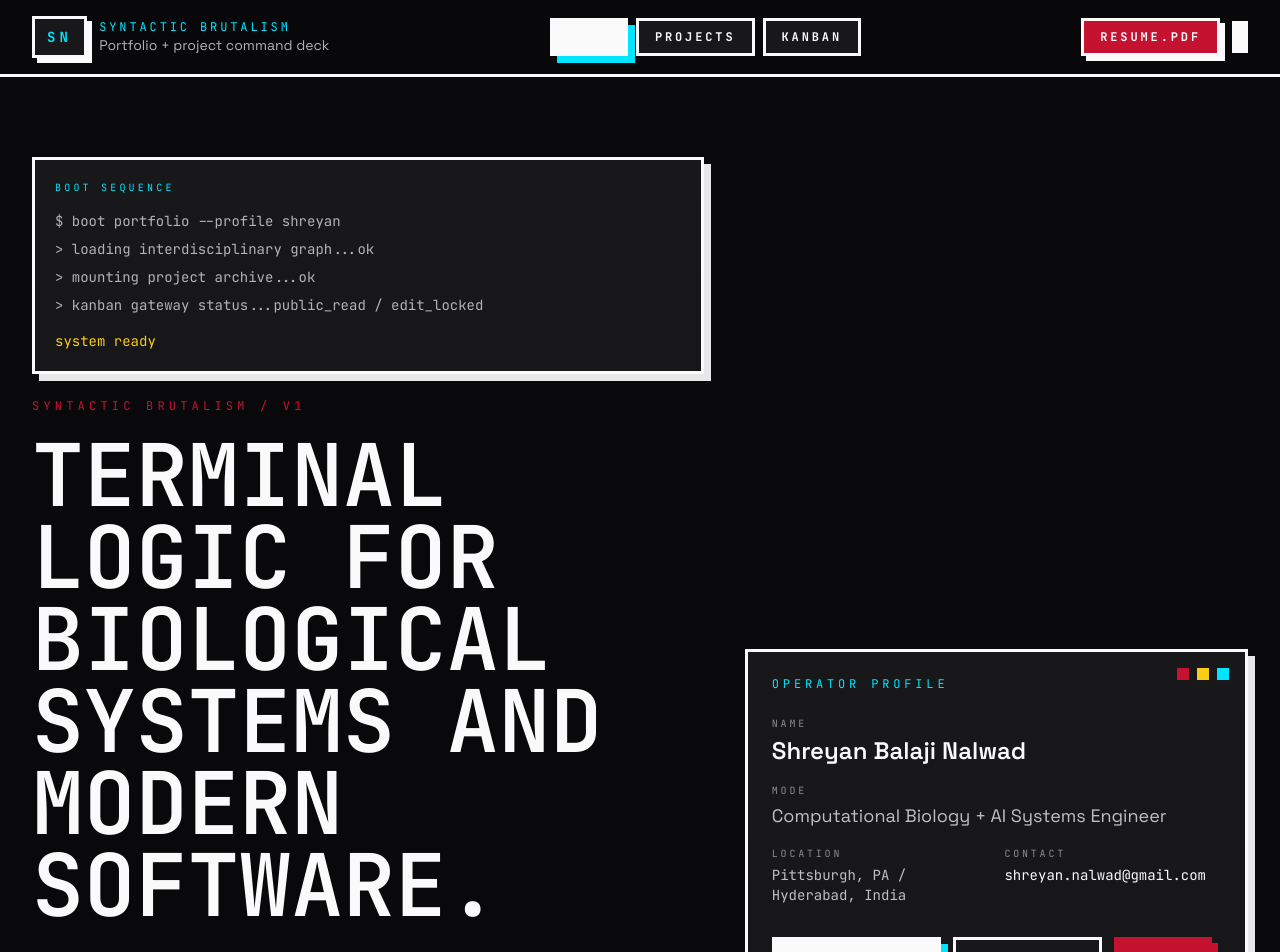
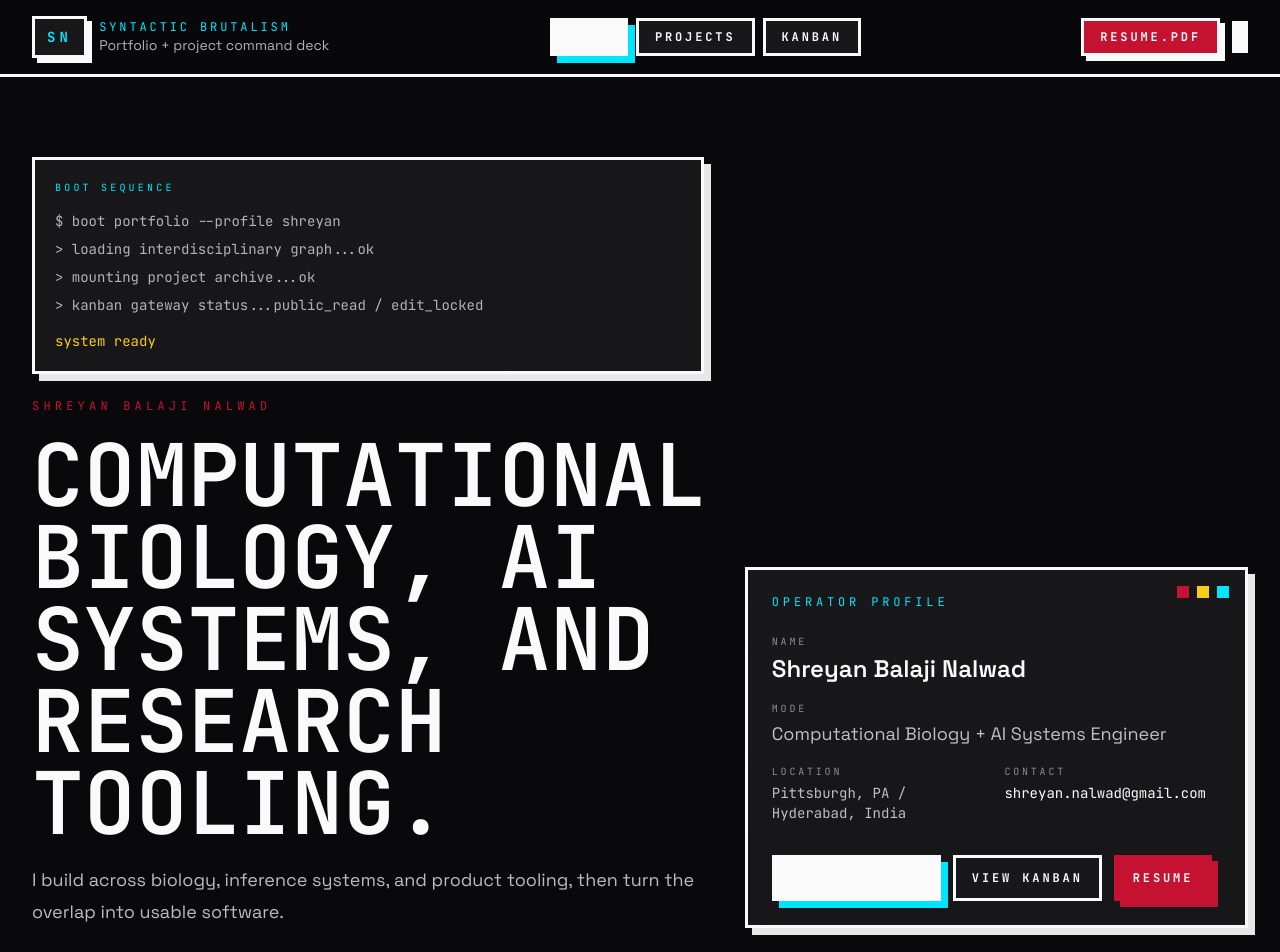
Before and after one commit to Shreyan-A0I/Portfolio, a Next.js app: page / in a window 1280 px wide. Shown: the top 952 px of the page. Built offline with nearby package versions, Linux system fonts and the light colour scheme.

Commit message:
fix public copy

```diff
--- a/src/components/layout/SiteFooter.tsx
+++ b/src/components/layout/SiteFooter.tsx
@@ -34,9 +34,6 @@ export function SiteFooter() {
             <a href={`mailto:${siteProfile.email}`} className="block hover:text-[var(--hard-white)]">
               {siteProfile.email}
             </a>
-            <a href={`tel:${siteProfile.phone.replace(/[^\d+]/g, "")}`} className="block hover:text-[var(--hard-white)]">
-              {siteProfile.phone}
-            </a>
             <p>{siteProfile.location}</p>
           </div>
         </div>
--- a/src/features/home/BootTerminal.tsx
+++ b/src/features/home/BootTerminal.tsx
@@ -54,9 +54,11 @@ export function BootTerminal() {
         </div>
 
         <div className="space-y-5">
-          <p className="font-mono text-xs uppercase tracking-[0.35em] text-[var(--cmu-red)]">Syntactic Brutalism / v1</p>
+          <p className="font-mono text-xs uppercase tracking-[0.35em] text-[var(--cmu-red)]">
+            {siteProfile.name}
+          </p>
           <h1 className="max-w-4xl font-mono text-[2.8rem] font-semibold uppercase leading-[0.95] text-[var(--hard-white)] sm:text-[4.2rem] lg:text-[5.4rem]">
-            Terminal logic for biological systems and modern software.
+            Computational biology, AI systems, and research tooling.
           </h1>
           <p className="max-w-2xl font-reading text-lg leading-8 text-[var(--soft-white)]/82">
             {siteProfile.tagline}
--- a/src/features/kanban/KanbanWorkspace.tsx
+++ b/src/features/kanban/KanbanWorkspace.tsx
@@ -288,7 +288,7 @@ export function KanbanWorkspace() {
                       type="password"
                       value={password}
                       onChange={(event) => setPassword(event.target.value)}
-                      className="terminal-cursor min-w-0 flex-1 border-[3px] border-[var(--hard-white)] bg-[var(--terminal-void)] px-4 py-3 font-mono text-sm text-[var(--hard-white)] outline-none focus:border-[var(--bio-cyan)]"
+                      className="min-w-0 flex-1 border-[3px] border-[var(--hard-white)] bg-[var(--terminal-void)] px-4 py-3 font-mono text-sm text-[var(--hard-white)] outline-none focus:border-[var(--bio-cyan)]"
                       placeholder="Unlock board edits"
                     />
                     <button type="submit" className="border-[3px] border-[var(--hard-white)] bg-[var(--syntax-yellow)] px-4 py-3 font-mono text-xs font-bold uppercase tracking-[0.24em] text-[var(--terminal-void)] shadow-neubrutal-yellow transition-transform duration-200 hover:-translate-y-0.5">
```
